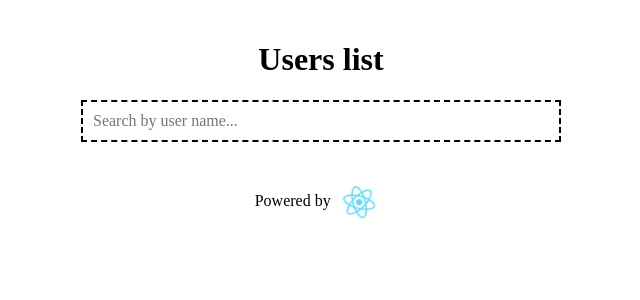
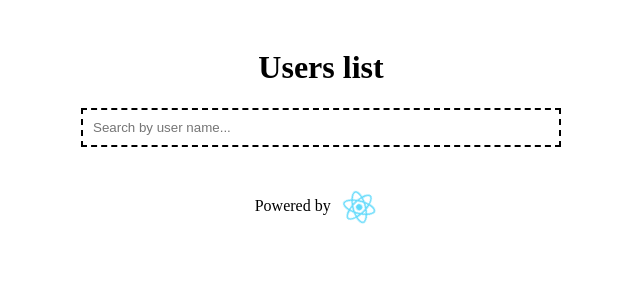
Before and after one commit to mszmida/react-users-list, a React (Create React App) app: page / in a window 1280 px wide. Shown: the top 300 px of the page, without its empty margins (319-959 px from the left). Built offline with nearby package versions, Linux system fonts and the light colour scheme; no server answers.

Commit message:
Moved normalize.css ==> PostCSS Normalize

```diff
--- a/package.json
+++ b/package.json
@@ -7,7 +7,6 @@
     "@testing-library/react": "^9.3.2",
     "@testing-library/user-event": "^7.1.2",
     "node-sass": "^4.13.1",
-    "normalize.css": "^8.0.1",
     "react": "^16.12.0",
     "react-dom": "^16.12.0",
     "react-scripts": "3.3.0"
--- a/src/index.js
+++ b/src/index.js
@@ -1,7 +1,6 @@
 import React from 'react';
 import ReactDOM from 'react-dom';
 
-import 'normalize.css';
 import './index.scss';
 import App from './App';
 // import * as serviceWorker from './serviceWorker';
--- a/src/index.scss
+++ b/src/index.scss
@@ -1,3 +1,5 @@
+@import-normalize;
+
 html {
   box-sizing: border-box;
 }
```
Also changed, not shown: 1 other file (tests, documents, lock files or other folders).
